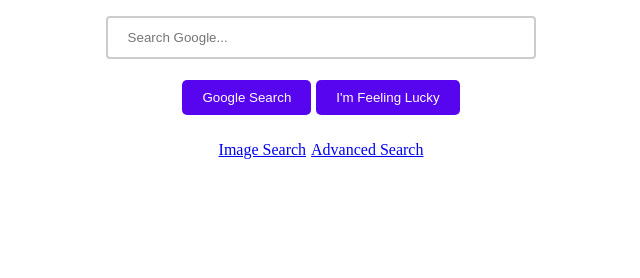
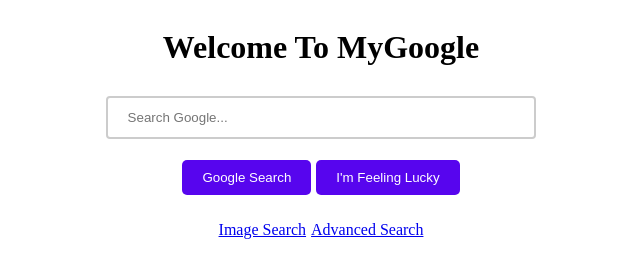
Before and after one commit to SomkeneA/MyGoogle, a plain HTML site: page index.html in a window 1280 px wide. Shown: the whole page, without its empty margins (319-959 px from the left). Drawn offline with Linux system fonts and the light colour scheme.

Commit message:
i added header-brand

```diff
--- a/index.html
+++ b/index.html
@@ -5,6 +5,11 @@
     </head>
     <body>
         <!-- Google Search front-end -->
+        <div class="header-brand">
+          <h1>
+            Welcome To MyGoogle
+          </h1>
+        </div>
         <div class="search-container">
             <form action="https://www.google.com/search" method="get" target="_blank">
               <input type="text" placeholder="Search Google..." name="q">
@@ -35,6 +40,11 @@
           </div>
 
           <style>
+            .header-brand {
+              display: flex;
+              align-items: center;
+              justify-content: center;
+            }
             .search-container {
               display: flex;
               align-items: center;
```
